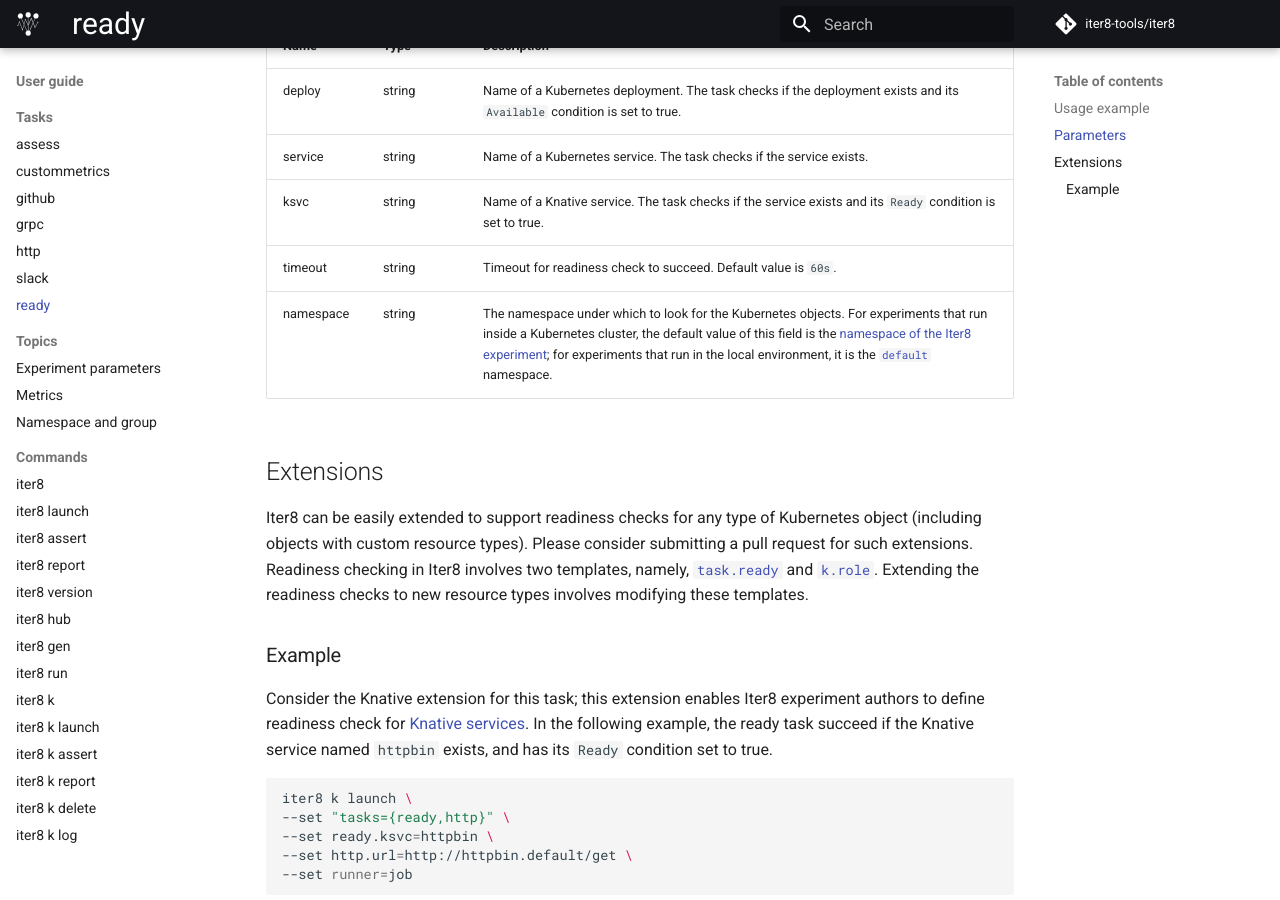
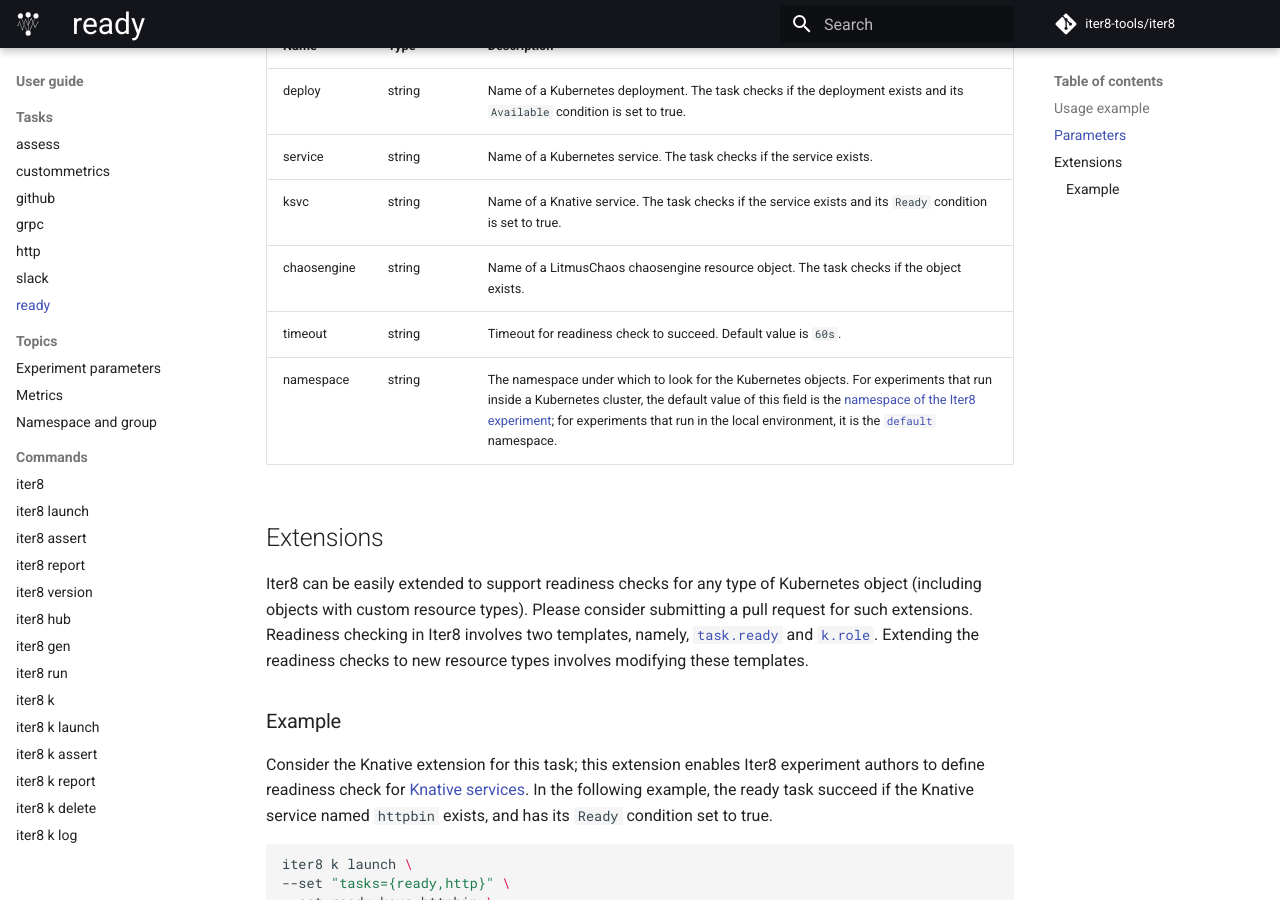
Before and after one commit to iter8-tools/docs, an MkDocs documentation site: the page built from docs/user-guide/tasks/ready.md, in a window 1280 px wide and 900 px high, scrolled down 615 px. Built offline with MkDocs 1.6.1 and Material for MkDocs 9.7.7, drawn with Linux system fonts in a browser that asks for light colours; comment, search, counter and statistics services are not loaded; the version menu is left out.

Commit message:
ready docs
Signed-off-by: Srinivasan Parthasarathy <spartha@us.ibm.com>

```diff
--- a/docs/user-guide/tasks/ready.md
+++ b/docs/user-guide/tasks/ready.md
@@ -25,6 +25,7 @@
 | deploy  | string | Name of a Kubernetes deployment. The task checks if the deployment exists and its `Available` condition is set to true. |
 | service | string | Name of a Kubernetes service. The task checks if the service exists. |
 | ksvc | string | Name of a Knative service. The task checks if the service exists and its `Ready` condition is set to true. |
+| chaosengine | string | Name of a LitmusChaos chaosengine resource object. The task checks if the object exists. |
 | timeout | string | Timeout for readiness check to succeed. Default value is `60s`. |
 | namespace | string | The namespace under which to look for the Kubernetes objects. For experiments that run inside a Kubernetes cluster, the default value of this field is the [namespace of the Iter8 experiment](../topics/group.md); for experiments that run in the local environment, it is the [`default`](https://kubernetes.io/docs/concepts/overview/working-with-objects/namespaces/) namespace. |
 
```
